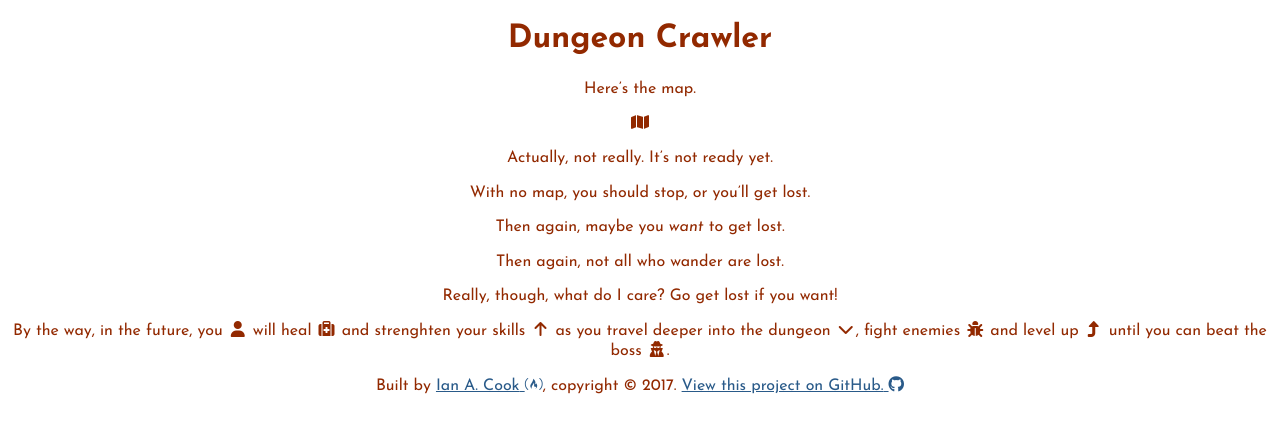
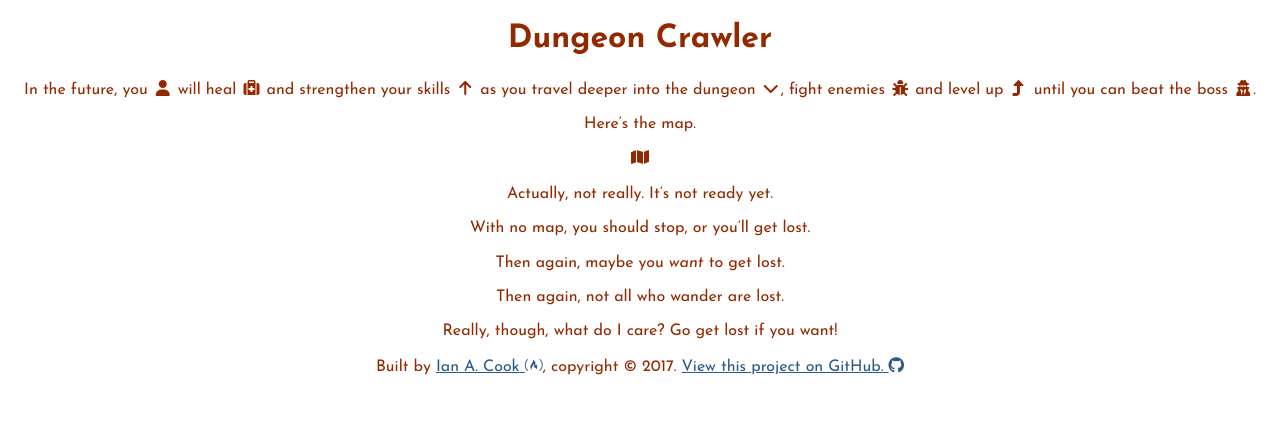
Before and after one commit to nai888/freeCodeCamp, a React (Create React App) app in the folder 15-Dungeon-Crawler/: page / in a window 1280 px wide. Shown: the top 432 px of the page. Built offline with nearby package versions, Linux system fonts and the light colour scheme; the HTML template or start-up script is replaced by a standard one.

Commit message:
Hooking up Redux store to Main props

```diff
--- a/15-Dungeon-Crawler/src/App.tsx
+++ b/15-Dungeon-Crawler/src/App.tsx
@@ -1,6 +1,7 @@
 import * as React from 'react';
 import { Provider } from 'react-redux';
-import { store } from './redux/store';
+import store from './redux/store';
+import * as red from './redux/reducers';
 import Header from './components/Header';
 import Main from './components/Main';
 import Footer from './components/Footer';
@@ -11,7 +12,11 @@ function App() {
     <div className="App">
       <Header />
       <Provider store={store}>
-        <Main />
+        <Main
+          player={red.defaultPlayerState}
+          enemy={red.defaultEnemyArray}
+          gameState={red.defaultGameState}
+        />
       </Provider>
       <Footer />
     </div>
--- a/15-Dungeon-Crawler/src/components/Main.tsx
+++ b/15-Dungeon-Crawler/src/components/Main.tsx
@@ -1,17 +1,71 @@
 import * as React from 'react';
+import { connect } from 'react-redux';
+import mapStateToProps from '../redux/props';
+import mapDispatchToProps from '../redux/dispatcher';
+import * as red from '../redux/reducers';
 
-function Main(props: {}) {
+connect(mapStateToProps, mapDispatchToProps)(Main);
+
+export interface MainProps {
+  player: red.Player;
+  enemy: red.Enemy[];
+  gameState: red.GameState;
+  onHeal?: () => void;
+  onTakeDamage?: () => void;
+  onDealDamage?: () => void;
+  onSkillsUp?: () => void;
+  onPlayerDie?: () => void;
+  onEnemyDie?: () => void;
+  onLevelUp?: () => void;
+  onBossDie?: () => void;
+  onSetupMap?: () => void;
+  onGenEnemies?: () => void;
+  onMove?: () => void;
+  onNewGame?: () => void;
+}
+
+function Main({
+  player = red.defaultPlayerState,
+  enemy = red.defaultEnemyArray,
+  gameState = red.defaultGameState,
+  onHeal,
+  onTakeDamage,
+  onDealDamage,
+  onSkillsUp,
+  onPlayerDie,
+  onEnemyDie,
+  onLevelUp,
+  onBossDie,
+  onSetupMap,
+  onGenEnemies,
+  onMove,
+  onNewGame
+}: MainProps) {
   return (
-    <div className="map">
+    <main>
+      <p>In the future, you <i className="fa fa-user fa-fw" aria-hidden="true" /> will heal
+      {' '}
+      <i className="fa fa-medkit fa-fw" aria-hidden="true" /> and strengthen your skills
+      {' '}
+      <i className="fa fa-arrow-up fa-fw" aria-hidden="true" /> as you travel deeper into the dungeon
+      {' '}
+      <i className="fa fa-chevron-down fa-fw" aria-hidden="true" />, fight enemies
+      {' '}
+      <i className="fa fa-bug fa-fw" aria-hidden="true" /> and level up
+      {' '}
+      <i className="fa fa-level-up fa-fw" aria-hidden="true" /> until you can beat the boss
+      {' '}
+      <i className="fa fa-user-secret fa-fw" aria-hidden="true" />.</p>
       <p>Here&rsquo;s the map.</p>
-      <p><i className="fa fa-map fa-fw" aria-hidden="true" /></p>
+      <div className="map">
+        <i className="fa fa-map fa-fw" aria-hidden="true" />
+      </div>
       <p>Actually, not really. It&rsquo;s not ready yet.</p>
       <p>With no map, you should stop, or you&rsquo;ll get lost.</p>
       <p>Then again, maybe you <em>want</em> to get lost.</p>
       <p>Then again, not all who wander are lost.</p>
       <p>Really, though, what do I care? Go get lost if you want!</p>
-      <p>By the way, in the future, you <i className="fa fa-user fa-fw" aria-hidden="true" /> will heal <i className="fa fa-medkit fa-fw" aria-hidden="true" /> and strenghten your skills <i className="fa fa-arrow-up fa-fw" aria-hidden="true" /> as you travel deeper into the dungeon <i className="fa fa-chevron-down fa-fw" aria-hidden="true" />, fight enemies <i className="fa fa-bug fa-fw" aria-hidden="true" /> and level up <i className="fa fa-level-up fa-fw" aria-hidden="true" /> until you can beat the boss <i className="fa fa-user-secret fa-fw" aria-hidden="true" />.</p>
-    </div>
+    </main>
   );
 }
 
--- a/15-Dungeon-Crawler/src/redux/actions.ts
+++ b/15-Dungeon-Crawler/src/redux/actions.ts
@@ -4,14 +4,14 @@ export const heal = () => {
   return {
     type: AT.HEAL
   };
-}
+};
 
 export const takeDamage = (amount: number) => {
   return {
     type: AT.TAKE_DAMAGE,
     amount
   };
-}
+};
 
 export const dealDamage = (id: number, amount: number) => {
   return {
@@ -19,61 +19,61 @@ export const dealDamage = (id: number, amount: number) => {
     id,
     amount
   };
-}
+};
 
 export const skillsUp = () => {
   return {
     type: AT.SKILLS_UP
   };
-}
+};
 
 export const playerDie = () => {
   return {
     type: AT.PLAYER_DIE
   };
-}
+};
 
 export const enemyDie = (xpWorth: number) => {
   return {
     type: AT.ENEMY_DIE,
     xpWorth
   };
-}
+};
 
 export const levelUp = () => {
   return {
     type: AT.LEVEL_UP
   };
-}
+};
 
 export const bossDie = () => {
   return {
     type: AT.BOSS_DIE
   };
-}
+};
 
-export const setupMap = (floor: number) => {
+export const setupMap = () => {
   return {
-    type: AT.SETUP_MAP,
-    floor
+    type: AT.SETUP_MAP
   };
-}
+};
 
-export const genEnemies = () => {
+export const genEnemies = (boss: boolean) => {
   return {
-    type: AT.GEN_ENEMIES
+    type: AT.GEN_ENEMIES,
+    boss
   };
-}
+};
 
 export const move = (direction: string) => {
   return {
     type: AT.GEN_ENEMIES,
     direction
   };
-}
+};
 
 export const newGame = () => {
   return {
     type: AT.NEW_GAME
   };
-}
+};
--- /dev/null
+++ b/15-Dungeon-Crawler/src/redux/dispatcher.ts
@@ -0,0 +1,24 @@
+import { Dispatch } from 'react-redux';
+import * as actions from './actions';
+import { PlayerAction, EnemyAction, GameStateAction } from './reducers';
+
+type DispatchType = PlayerAction | EnemyAction | GameStateAction;
+
+function mapDispatchToProps(dispatch: Dispatch<DispatchType>) {
+  return {
+    onHeal: () => dispatch(actions.heal()),
+    onTakeDamage: (dmg: number) => dispatch(actions.takeDamage(dmg)),
+    onDealDamage: (id: number, dmg: number) => dispatch(actions.dealDamage(0, 10)),
+    onSkillsUp: () => dispatch(actions.skillsUp()),
+    onPlayerDie: () => dispatch(actions.playerDie()),
+    onEnemyDie: (xp: number) => dispatch(actions.enemyDie(xp)),
+    onLevelUp: () => dispatch(actions.levelUp()),
+    onBossDie: () => dispatch(actions.bossDie()),
+    onSetupMap: () => dispatch(actions.setupMap()),
+    onGenEnemies: (boss: boolean) => dispatch(actions.genEnemies(boss)),
+    onMove: (dir: string) => dispatch(actions.move(dir)),
+    onNewGame: () => dispatch(actions.newGame())
+  };
+}
+
+export default mapDispatchToProps;
--- /dev/null
+++ b/15-Dungeon-Crawler/src/redux/props.ts
@@ -0,0 +1,17 @@
+import { Player, Enemy, GameState } from './reducers';
+
+export interface State {
+  player: Player;
+  enemy: Enemy[];
+  gameState: GameState;
+}
+
+const mapStateToProps = (state: State) => {
+  return {
+    player: state.player,
+    enemy: state.enemy,
+    gameState: state.gameState
+  };
+};
+
+export default mapStateToProps;
--- a/15-Dungeon-Crawler/src/redux/reducers.ts
+++ b/15-Dungeon-Crawler/src/redux/reducers.ts
@@ -1,7 +1,8 @@
 import { combineReducers } from 'redux';
 import * as AT from './actionTypes';
+import { State } from './props';
 
-interface Player {
+export interface Player {
   health: number;
   xp: number;
   level: number;
@@ -13,7 +14,7 @@ interface Player {
   };
 }
 
-const defaultPlayerState: Player = {
+export const defaultPlayerState: Player = {
   health: 20,
   xp: 0,
   level: 1,
@@ -25,14 +26,14 @@ const defaultPlayerState: Player = {
   }
 };
 
-interface PlayerAction {
+export interface PlayerAction {
   type: string;
   amount?: number;
   xpWorth?: number;
   direction?: string;
 }
 
-function player(state: Player = defaultPlayerState, action: PlayerAction) {
+function player(state: Player = defaultPlayerState, action: PlayerAction): Player {
   switch (action.type) {
     case AT.HEAL:
       return Object.assign({}, state, { health: state.health + 10 });
@@ -80,7 +81,7 @@ function player(state: Player = defaultPlayerState, action: PlayerAction) {
   }
 }
 
-interface Enemy {
+export interface Enemy {
   id: number;
   health: number;
   damage: number;
@@ -88,15 +89,15 @@ interface Enemy {
   isBoss: boolean;
 }
 
-const defaultEnemyArray: Enemy[] = [];
+export const defaultEnemyArray: Enemy[] = [];
 
-interface EnemyAction {
+export interface EnemyAction {
   type: string;
   id: number;
   damage?: number;
 }
 
-function enemy(state: Enemy[] = defaultEnemyArray, action: EnemyAction) {
+function enemy(state: Enemy[] = defaultEnemyArray, action: EnemyAction): Enemy[] {
   switch (action.type) {
     case AT.DEAL_DAMAGE:
       let newState = [...state];
@@ -122,21 +123,32 @@ function enemy(state: Enemy[] = defaultEnemyArray, action: EnemyAction) {
   }
 }
 
-interface GameState {
+interface Tile {
+  tileType: string;
+  token?: {
+    tokenType: string;
+    id?: number;
+  };
+}
+
+export interface GameState {
   playing: boolean;
   result: string;
+  map: Tile[];
 }
 
-const defaultGameState: GameState = {
+export const defaultGameState: GameState = {
   playing: true,
-  result: 'playing'
+  result: 'playing',
+  map: []
 };
 
-interface GameStateAction {
+export interface GameStateAction {
   type: string;
+  id?: number;
 }
 
-function gameState(state: GameState = defaultGameState, action: GameStateAction) {
+function gameState(state: GameState = defaultGameState, action: GameStateAction): GameState {
   switch (action.type) {
     case AT.PLAYER_DIE:
       return Object.assign({}, state, { playing: false, result: 'lose' });
@@ -144,12 +156,14 @@ function gameState(state: GameState = defaultGameState, action: GameStateAction)
       return Object.assign({}, state, { playing: false, result: 'win' });
     case AT.NEW_GAME:
       return defaultGameState;
+    case AT.SETUP_MAP:
+      return state; // Need to update this for generating a map; also call GEN_ENEMIES
     default:
       return state;
   }
 }
 
-const rootReducer = combineReducers({
+const rootReducer = combineReducers<State>({
   player,
   enemy,
   gameState
--- a/15-Dungeon-Crawler/src/redux/store.ts
+++ b/15-Dungeon-Crawler/src/redux/store.ts
@@ -1,4 +1,12 @@
 import { createStore } from 'redux';
-import rootReducer from './reducers';
+import rootReducer, { Player, Enemy, GameState } from './reducers';
 
-export const store = createStore(rootReducer);
+interface StoreType {
+  player: Player;
+  enemy: Enemy[];
+  gameState: GameState;
+}
+
+const store = createStore<StoreType>(rootReducer);
+
+export default store;
```
